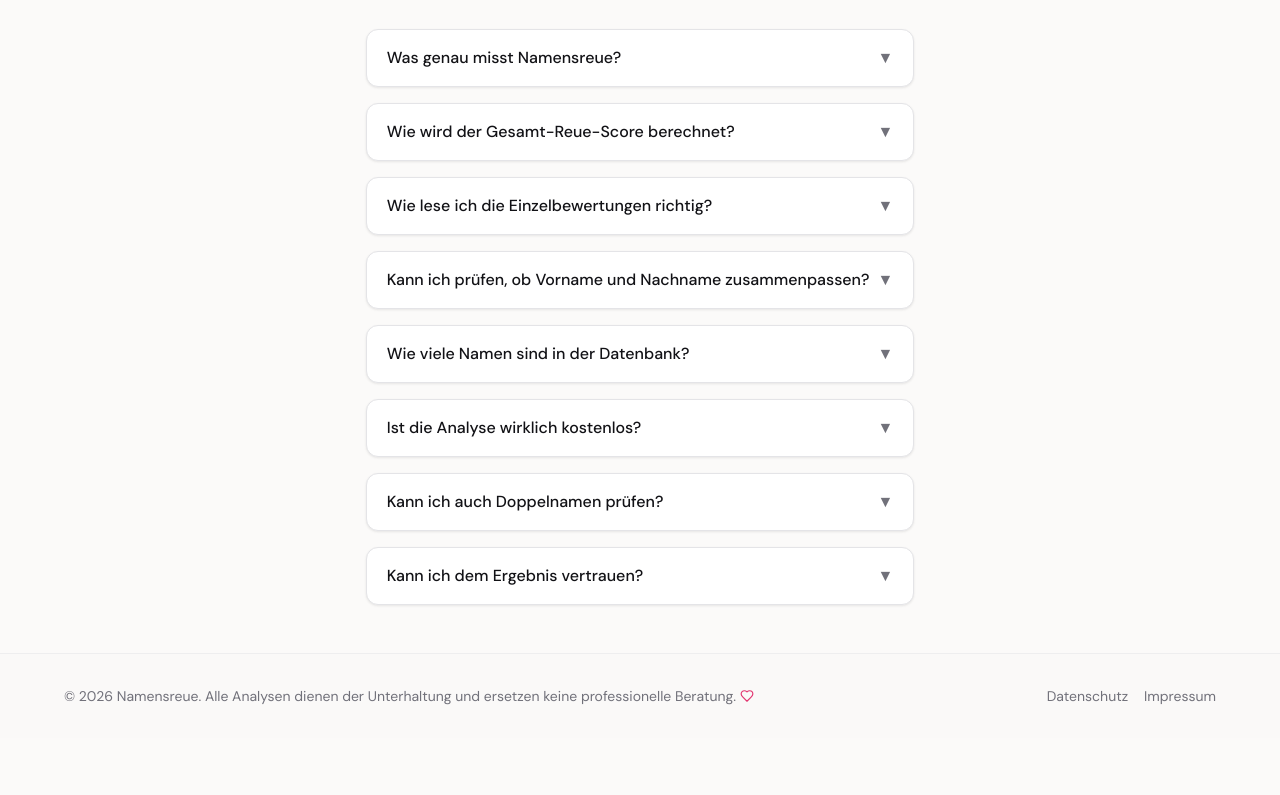
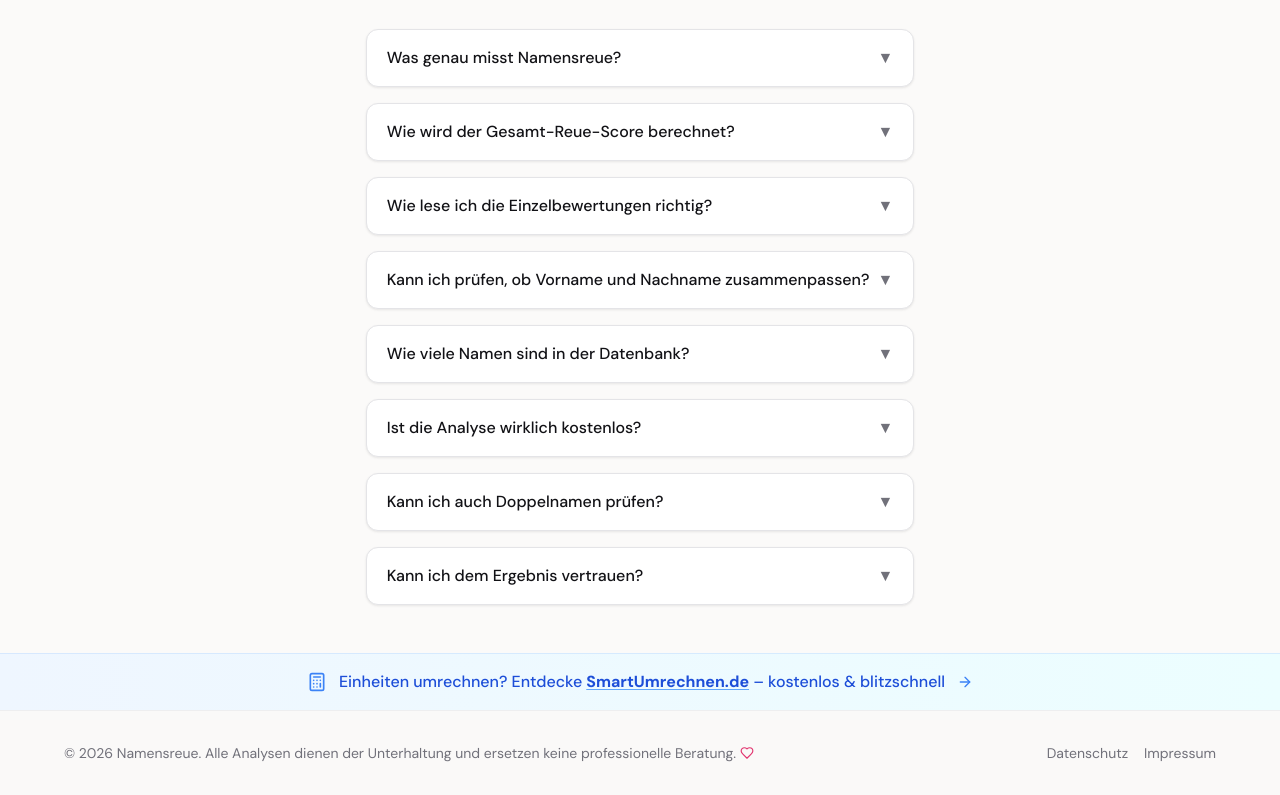
Before and after one commit to DocS61/newlevellife, a Next.js app in the folder nextjs_space/: page / in a window 1280 px wide. Shown: the part 3319-4114 px from the top of the page. Before the commit the page ends 4057 px from the top, so only its background shows below. Built offline with nearby package versions, Linux system fonts and the light colour scheme; no server answers; the database is empty.

Commit message:
Add SmartUmrechnen cross-promotion banner above footer

```diff
--- a/nextjs_space/components/footer.tsx
+++ b/nextjs_space/components/footer.tsx
@@ -1,7 +1,7 @@
 'use client'
 
 import Link from 'next/link'
-import { Heart } from 'lucide-react'
+import { Heart, ArrowRight, Calculator } from 'lucide-react'
 import { useState, useEffect } from 'react'
 
 export function Footer() {
@@ -9,6 +9,25 @@ export function Footer() {
   useEffect(() => { setYear(new Date().getFullYear()) }, [])
 
   return (
+    <>
+      {/* Cross-Promotion Banner – oberhalb des Footers, damit Usercentrics-Button ihn nicht überdeckt */}
+      <div className="w-full bg-gradient-to-r from-blue-50 to-cyan-50 dark:from-blue-950/30 dark:to-cyan-950/30 border-t border-blue-200/50 dark:border-blue-800/30 no-print">
+        <div className="max-w-[1200px] mx-auto px-4 sm:px-6 py-4">
+          <a
+            href="https://smartumrechnen.de"
+            target="_blank"
+            rel="noopener noreferrer"
+            className="flex items-center justify-center gap-3 group"
+          >
+            <Calculator className="w-5 h-5 text-blue-500 dark:text-blue-400 flex-shrink-0" />
+            <span className="text-sm sm:text-base text-blue-700 dark:text-blue-300 font-medium">
+              Einheiten umrechnen? Entdecke <span className="font-bold underline underline-offset-2 decoration-blue-400 group-hover:decoration-blue-600 transition-colors">SmartUmrechnen.de</span> – kostenlos & blitzschnell
+            </span>
+            <ArrowRight className="w-4 h-4 text-blue-500 dark:text-blue-400 flex-shrink-0 group-hover:translate-x-1 transition-transform" />
+          </a>
+        </div>
+      </div>
+
       <footer className="w-full border-t border-border/50 bg-muted/30 no-print">
         <div className="max-w-[1200px] mx-auto px-4 sm:px-6 py-8">
           <div className="flex flex-col sm:flex-row items-center justify-between gap-4">
@@ -27,5 +46,6 @@ export function Footer() {
           </div>
         </div>
       </footer>
+    </>
   )
 }
```
Also changed, not shown: 1 other file (tests, documents, lock files or other folders). Lines whose indentation alone changed are shown as unchanged.
